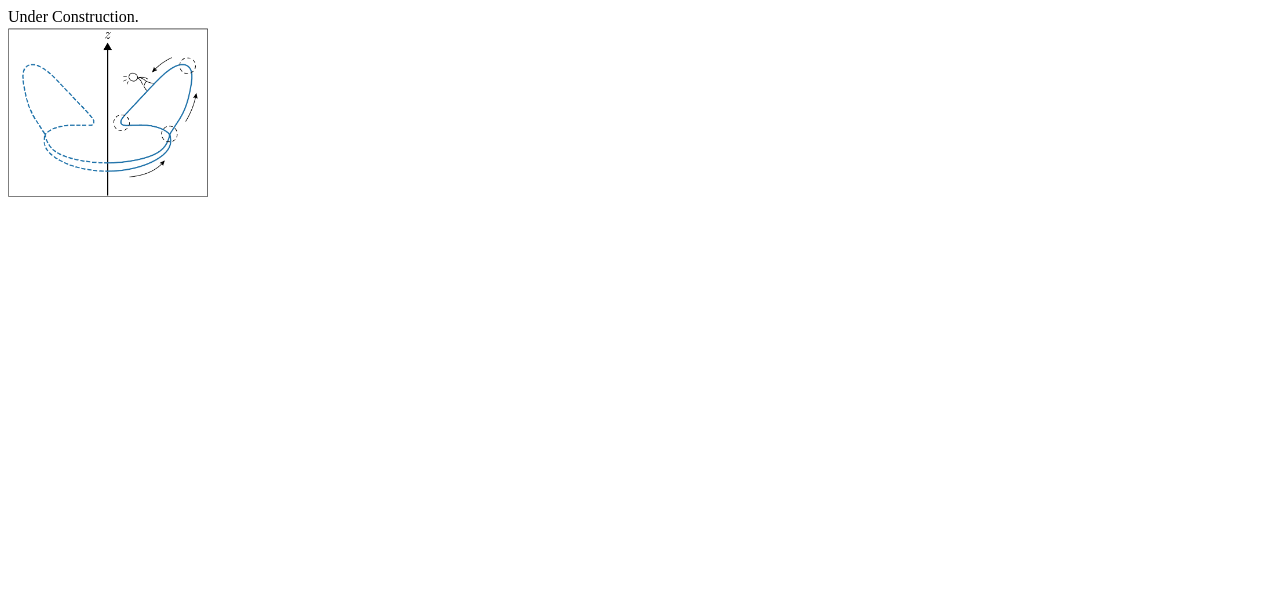
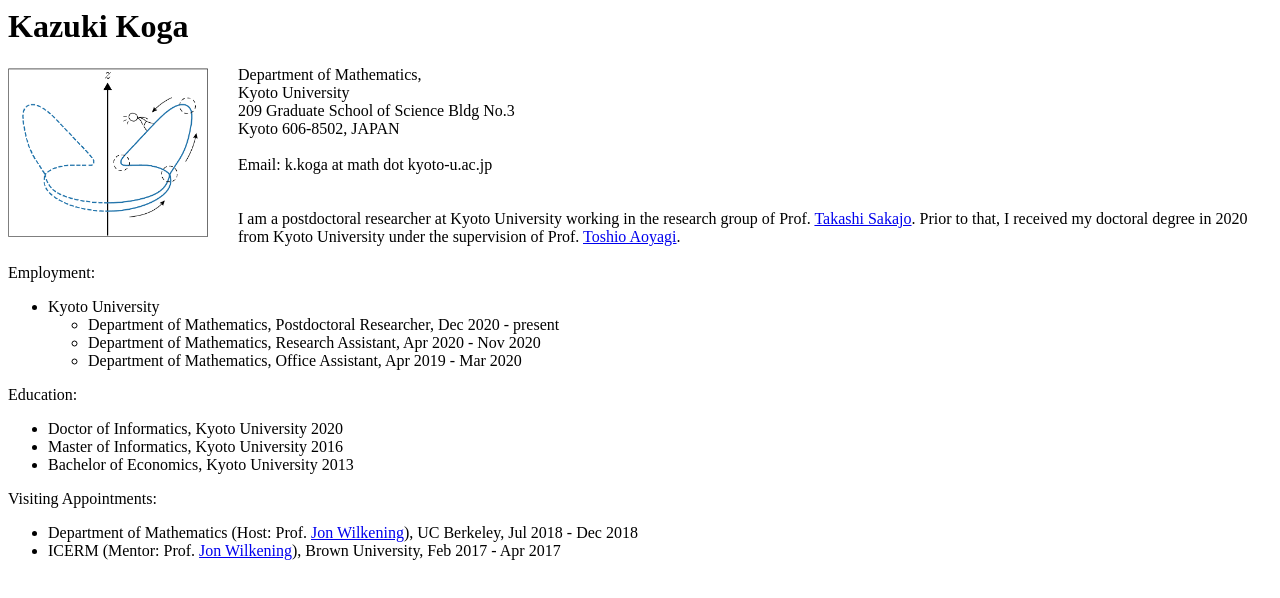
Before and after one commit to koga-jp/koga-jp.github.io, a plain HTML site: page index.html in a window 1280 px wide. Drawn offline with Linux system fonts and the light colour scheme.

Commit message:
Modified (2020/12/29)

```diff
--- a/index.html
+++ b/index.html
@@ -1,10 +1,40 @@
 <!DOCTYPE HTML PUBLIC>
 <html>
-<head><!-- 裏設定エリアの開始 -->
-    <meta charset="utf-8"><!-- 文字化け防止 -->
-</head><!-- 裏設定エリアの終了 -->
+<head>
+    <meta charset="utf-8">
+    <title>Kazuki Koga</title>
+</head>
 <body>
-Under Construction. <br>
+<h1>Kazuki Koga</h1>
 <img style="border: 0pt none; float:left; padding-right:30px; padding-bottom:15px" src="img/droplet_sp.png" width="200" alt="Koga_san"/>
+Department of Mathematics,<br>
+Kyoto University <br>
+209 Graduate School of Science Bldg No.3 <br>
+Kyoto 606-8502, JAPAN <br>
+<br>
+Email: k.koga at math dot kyoto-u.ac.jp
+<br><br><br>
+I am a postdoctoral researcher at Kyoto University working in the research group of Prof. <a href="https://www.math.kyoto-u.ac.jp/~sakajo/">Takashi Sakajo</a>. Prior to that, I received my doctoral degree in 2020 from Kyoto University under the supervision of Prof. <a href="https://www-np.acs.i.kyoto-u.ac.jp/en">Toshio Aoyagi</a>. <br>
+<br>
+Employment: <br>
+<ul><li>Kyoto University
+    <ul>
+    <li>Department of Mathematics, Postdoctoral Researcher, Dec 2020 - present</li>
+    <li>Department of Mathematics, Research Assistant, Apr 2020 - Nov 2020</li>
+    <li>Department of Mathematics, Office Assistant, Apr 2019 - Mar 2020</li>
+    </ul>
+    </li>
+</ul>
+Education: <br>
+<ul>
+    <li>Doctor of Informatics, Kyoto University 2020</li>
+    <li>Master of Informatics, Kyoto University 2016</li>
+    <li>Bachelor of Economics, Kyoto University 2013</li>
+    </ul>
+Visiting Appointments: <br>
+<ul>
+    <li>Department of Mathematics (Host: Prof. <a href="https://math.berkeley.edu/~wilken/">Jon Wilkening</a>), UC Berkeley, Jul 2018 - Dec 2018 </li>
+    <li>ICERM (Mentor: Prof. <a href="https://math.berkeley.edu/~wilken/">Jon Wilkening</a>), Brown University, Feb 2017 - Apr 2017</li>
+    </ul>
 </body>
 </html>
```
Also changed, not shown: 1 other file.
